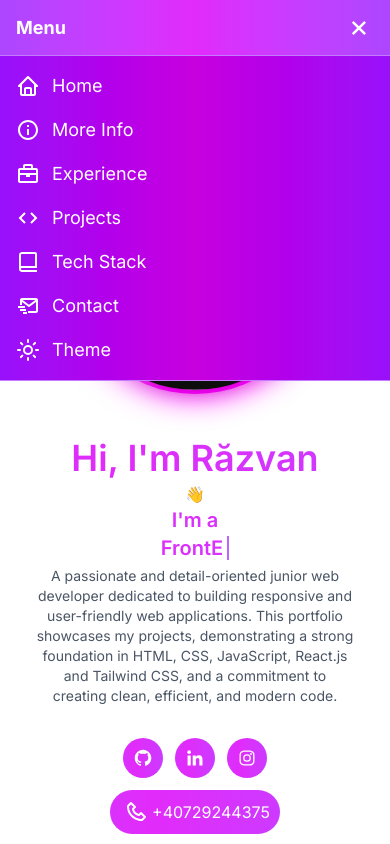
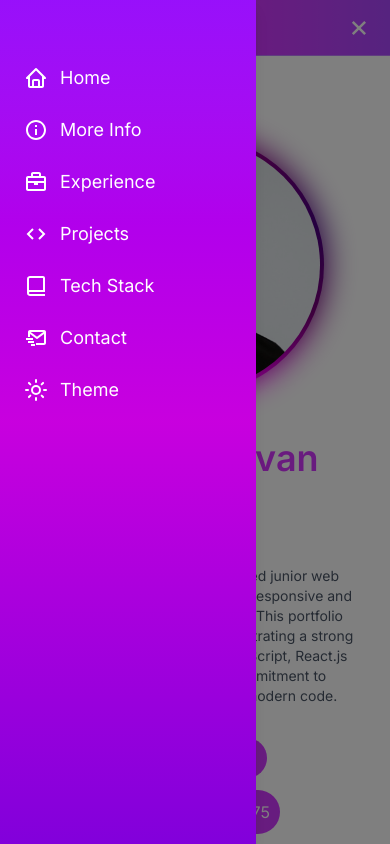
Before and after one commit to RazvanPelinari/react-website-portofolio, a React (Vite) app: page / in a window 390 px wide. Both pictures are taken after a click on the button 359 px from the left and 27 px from the top of the page. Built offline with nearby package versions, Linux system fonts and the light colour scheme.

Commit message:
Update HeaderLeft.jsx

```diff
--- a/src/components/Navigation/HeaderLeft.jsx
+++ b/src/components/Navigation/HeaderLeft.jsx
@@ -48,8 +48,8 @@ function useDarkMode() {
   return { dark, toggle };
 }
 
-// Mobile Dropdown Navbar
-function MobileDropdownNav({ dark, toggle }) {
+// Mobile Off-Canvas Navbar
+function MobileOffCanvasNav({ dark, toggle }) {
   const [mounted, setMounted] = useState(false);
   const [open, setOpen] = useState(false);
 
@@ -64,29 +64,43 @@ function MobileDropdownNav({ dark, toggle }) {
                    bg-gradient-to-r from-purple-500 via-fuchsia-500 to-purple-500
                    border-b border-purple-400 text-white"
       >
-        <span className="font-bold text-lg">Menu</span>
+        <span className="font-bold text-lg">{`</Razvan>`}</span>
 
         <button onClick={() => setOpen(!open)} className="text-3xl">
           {open ? <BiX /> : <BiMenu />}
         </button>
       </div>
 
-      {/* Dropdown */}
+      {/* Overlay */}
       <AnimatePresence>
         {open && (
+          <>
             <motion.div
-            initial={{ opacity: 0, y: -20 }}
-            animate={{ opacity: 1, y: 0 }}
-            exit={{ opacity: 0, y: -20 }}
-            transition={{ duration: 0.2 }}
-            className="bg-gradient-to-r from-purple-600 via-fuchsia-600 to-purple-600 text-white border-b border-purple-400"
+              key="overlay"
+              initial={{ opacity: 0 }}
+              animate={{ opacity: 0.5 }}
+              exit={{ opacity: 0 }}
+              className="fixed inset-0 bg-black"
+              onClick={() => setOpen(false)}
+            />
+
+            {/* Side panel */}
+            <motion.div
+              key="panel"
+              initial={{ x: "-100%" }}
+              animate={{ x: 0 }}
+              exit={{ x: "-100%" }}
+              transition={{ type: "tween", duration: 0.3 }}
+              className="fixed top-0 left-0 h-full w-64
+                         bg-gradient-to-b from-purple-600 via-fuchsia-600 to-purple-700
+                         text-white shadow-lg z-[10000] p-6"
             >
-            <ul className="flex flex-col gap-4 p-4">
+              <ul className="flex flex-col gap-6 mt-10">
                 {NAV_ITEMS.map(({ href, icon: Icon, label }) => (
                   <li key={label}>
                     <a
                       href={href}
-                    onClick={() => setOpen(false)} // close menu on click
+                      onClick={() => setOpen(false)}
                       className="flex items-center gap-3 text-lg hover:translate-x-2 transition-transform"
                     >
                       <Icon className="text-2xl" />
@@ -110,6 +124,7 @@ function MobileDropdownNav({ dark, toggle }) {
                 </li>
               </ul>
             </motion.div>
+          </>
         )}
       </AnimatePresence>
     </div>,
@@ -172,8 +187,8 @@ const HeaderLeft = () => {
         </div>
       </div>
 
-      {/* Mobile Dropdown Navbar */}
-      <MobileDropdownNav dark={dark} toggle={toggle} />
+      {/* Mobile Off-Canvas Navbar */}
+      <MobileOffCanvasNav dark={dark} toggle={toggle} />
     </>
   );
 };
```
Lines whose indentation alone changed are shown as unchanged.
